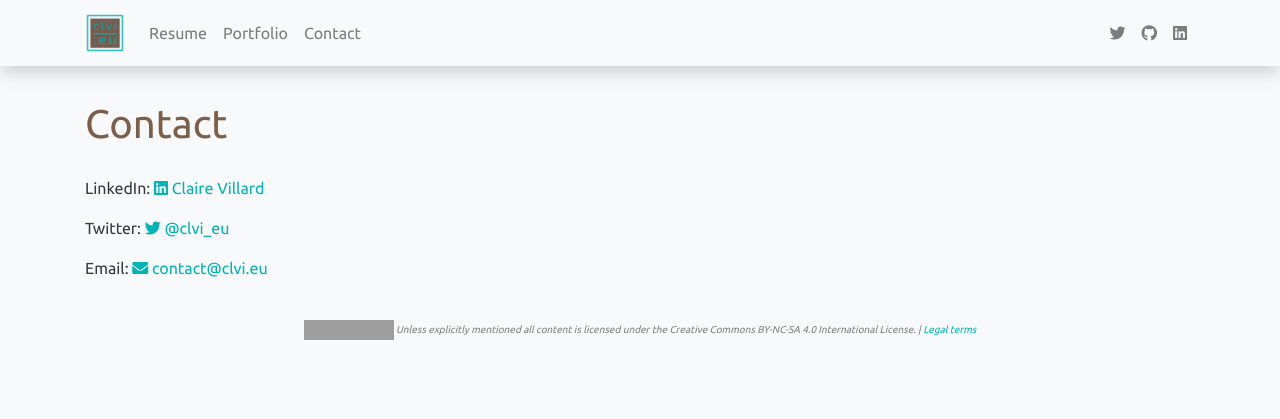
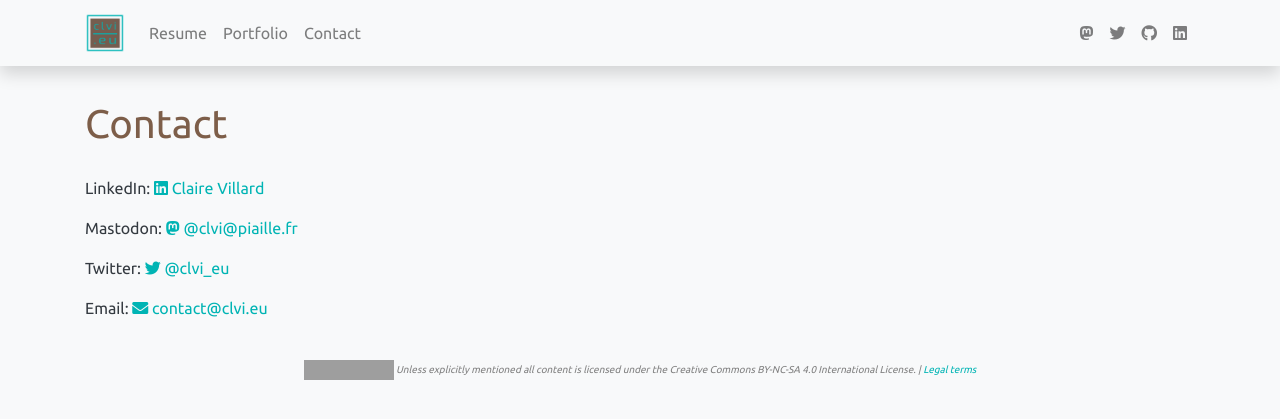
Before and after one commit to clvi/clvi.github.io, a Jekyll site: the page built from contact.html, in a window 1280 px wide. Shown: the top 419 px of the page. Built offline with Jekyll 4.4.1, drawn with Linux system fonts in a browser that asks for light colours; grey boxes are pictures that could not be loaded.

Commit message:
Add Mastodon in the contact options

```diff
--- a/_layouts/default.html
+++ b/_layouts/default.html
@@ -24,6 +24,9 @@
             </div>
 
             <div class="navbar-nav ml-auto">
+                <a class="nav-item nav-link" href="https://piaille.fr/@clvi" target="_blank" rel="noopener noreferrer">
+                    <span class="fab fa-mastodon"></span><span class="d-sm-none"> @clvi@piaille.fr</span>
+                </a>
                 <a class="nav-item nav-link" href="https://twitter.com/clvi_eu" target="_blank" rel="noopener noreferrer">
                     <span class="fab fa-twitter"></span><span class="d-sm-none"> @clvi_eu</span>
                 </a>
--- a/contact.html
+++ b/contact.html
@@ -11,6 +11,10 @@ layout: default
         <span class="fab fa-linkedin"></span> {{ site.name }}
     </a></p>
 
+    <p>Mastodon: <a href="https://piaille.fr/@clvi" target="_blank" rel="noopener noreferrer">
+        <span class="fab fa-mastodon"></span> @clvi@piaille.fr
+    </a></p>
+
     <p>Twitter: <a href="https://twitter.com/clvi_eu" target="_blank" rel="noopener noreferrer">
         <span class="fab fa-twitter"></span> @clvi_eu
     </a></p>
```
